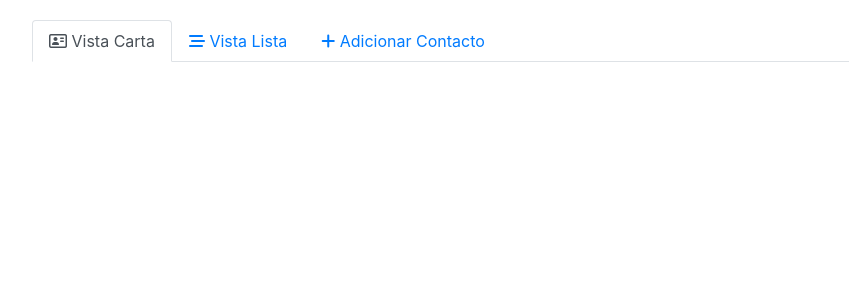
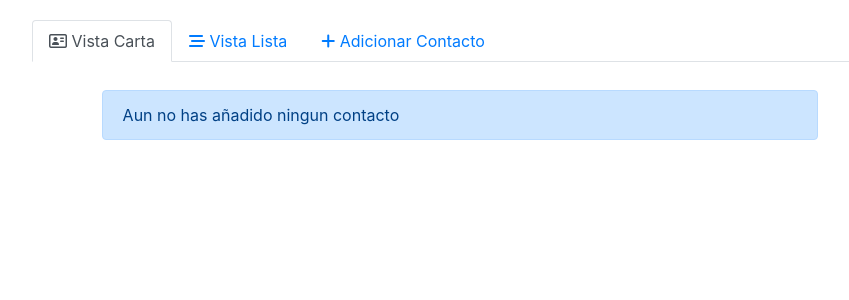
Before and after one commit to Gonzalo-Bruna/listaContactos, an Angular app: page /vistaCarta in a window 1280 px wide. Shown: the top 300 px of the page, without its empty margins (180-1029 px from the left). Built offline with nearby package versions, Linux system fonts and the light colour scheme.

Commit message:
añadido placeholder

```diff
--- a/src/app/aplicacion/vista-carta/vista-carta.component.html
+++ b/src/app/aplicacion/vista-carta/vista-carta.component.html
@@ -1,3 +1,7 @@
+<div class="alert alert-primary" style="width:80%; margin:auto" role="alert" *ngIf="contactos.length == 0">
+  Aun no has añadido ningun contacto
+</div>
+
 <div class="d-flex justify-content-center row row-cols-1 row-cols-xl-2 vista-carta">
     <div class="card mb-3 col carta" *ngFor="let item of contactos">
         <div class="row g-0">
```
